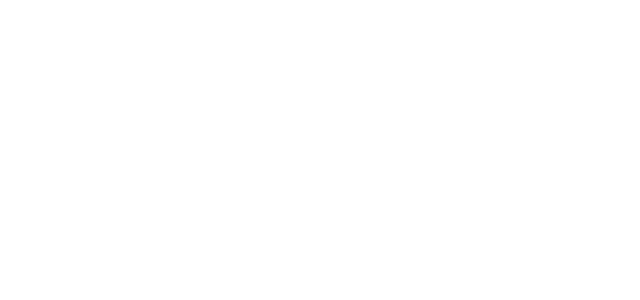
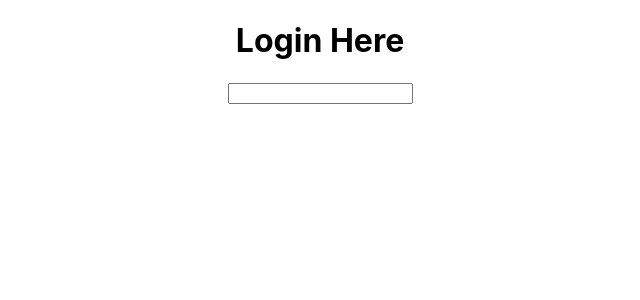
Before and after one commit to College-Value/FrontEnd-college-value, a React (Create React App) app in the folder my-app/: page /login in a window 1280 px wide. Shown: the top 300 px of the page, without its empty margins (320-960 px from the left). Built offline with nearby package versions, Linux system fonts and the light colour scheme.

Commit message:
added some routes

```diff
--- a/my-app/src/App.js
+++ b/my-app/src/App.js
@@ -2,12 +2,14 @@ import React from "react";
 import "./App.css";
 import { BrowserRouter as Router, Route } from "react-router-dom";
 import Login from "./components/Login";
+import Home from './components/Home'
 
 function App() {
   return (
     <Router>
       <div className="App">
-        <Route exact path="/" component={Login} />
+        <Route exact path="/" component={Home} />
+        <Route exact path="/login" component={Login} />
       </div>
     </Router>
   );
--- /dev/null
+++ b/my-app/src/components/Home.js
@@ -0,0 +1,14 @@
+import React from 'react'
+import {Link} from 'react-router-dom'
+
+const Home = () => {
+    return (
+        <div>
+<h2>Home Page</h2>
+<Link to='/login' />
+
+        </div>
+    )
+}
+
+export default Home
--- a/my-app/src/components/Login.js
+++ b/my-app/src/components/Login.js
@@ -1,7 +1,15 @@
-import React from "react";
+import React, { useState } from "react";
+import axios from "axios";
 
-const Login = () => {
-  return <div>Login</div>;
+const Login = props => {
+  return (
+  <>
+  <h1>Login Here</h1>
+    <form>
+      <input />
+    </form>
+  </>
+  )
 };
 
 export default Login;
```
